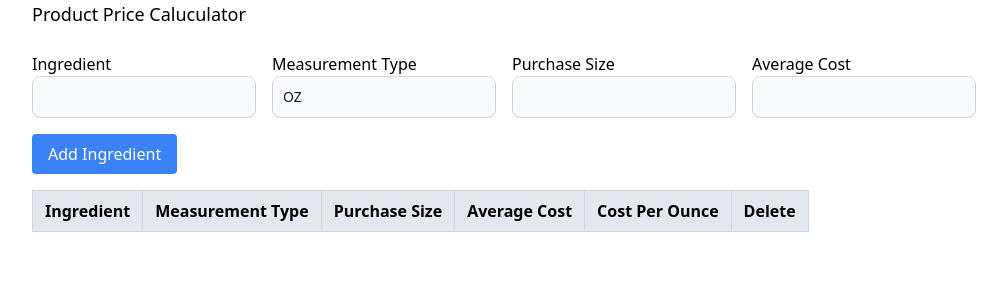
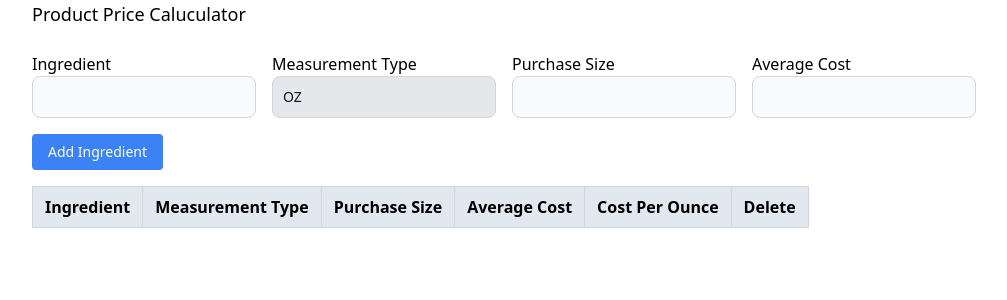
Before and after one commit to arthurgr/product-price-calculator, a Next.js app: page / in a window 1280 px wide. Shown: the top 300 px of the page, without its empty margins (0-1007 px from the left). Built offline with nearby package versions, Linux system fonts and the light colour scheme.

Commit message:
disabled ounce field

```diff
--- a/components/IngredientList/elements/AddIngredientForm.tsx
+++ b/components/IngredientList/elements/AddIngredientForm.tsx
@@ -89,6 +89,7 @@ export default function AddIngredientForm() {
                 <Input
                   label={INGREDIENT_LIST_CONST.MEASUREMENT_TYPE}
                   name="measurementType"
+                  disabled
                 />
               </div>
               <div className="mb-4 mr-4">
@@ -108,7 +109,7 @@ export default function AddIngredientForm() {
             <button
               type="submit"
               disabled={isSubmitting}
-              className="bg-blue-500 hover:bg-blue-700 text-white py-2 px-4 rounded mb-4"
+              className="bg-blue-500 hover:bg-blue-700 text-sm text-white py-2 px-4 rounded mb-4"
             >
               {INGREDIENT_LIST_CONST.ADD_INGREDIENT}
             </button>
--- a/components/IngredientList/elements/IngredientListTable.tsx
+++ b/components/IngredientList/elements/IngredientListTable.tsx
@@ -35,7 +35,7 @@ export default function IngredientListTable() {
               <Td>
                 <button
                   type="button"
-                  className="bg-red-500 hover:bg-red-700 text-white py-1 px-2 rounded"
+                  className="bg-red-500 hover:bg-red-700 text-white p-1 rounded text-xs"
                 >
                   {BUTTON.DELETE}
                 </button>
--- a/components/common/Forms/Inputs/Input.tsx
+++ b/components/common/Forms/Inputs/Input.tsx
@@ -4,10 +4,12 @@ export default function Input({
   label,
   name,
   type,
+  disabled,
 }: {
   label: string;
   name: string;
   type?: string;
+  disabled?: boolean;
 }) {
   return (
     <>
@@ -15,7 +17,8 @@ export default function Input({
       <Field
         type={type ? type : "text"}
         name={name}
-        className="bg-gray-50 border border-gray-300 text-gray-900 text-sm rounded-lg focus:ring-blue-500 focus:border-blue-500 block w-full p-2.5 dark:bg-gray-700 dark:border-gray-600 dark:placeholder-gray-400 dark:text-white dark:focus:ring-blue-500 dark:focus:border-blue-500"
+        disabled={disabled && disabled}
+        className="bg-gray-50 border border-gray-300 text-gray-900 text-sm rounded-lg focus:ring-blue-500 focus:border-blue-500 block w-full p-2.5 dark:bg-gray-700 dark:border-gray-600 dark:placeholder-gray-400 dark:text-white dark:focus:ring-blue-500 dark:focus:border-blue-500 disabled:bg-gray-200 disabled:cursor-not-allowed"
       />
       <ErrorMessage
         name={name}
```
